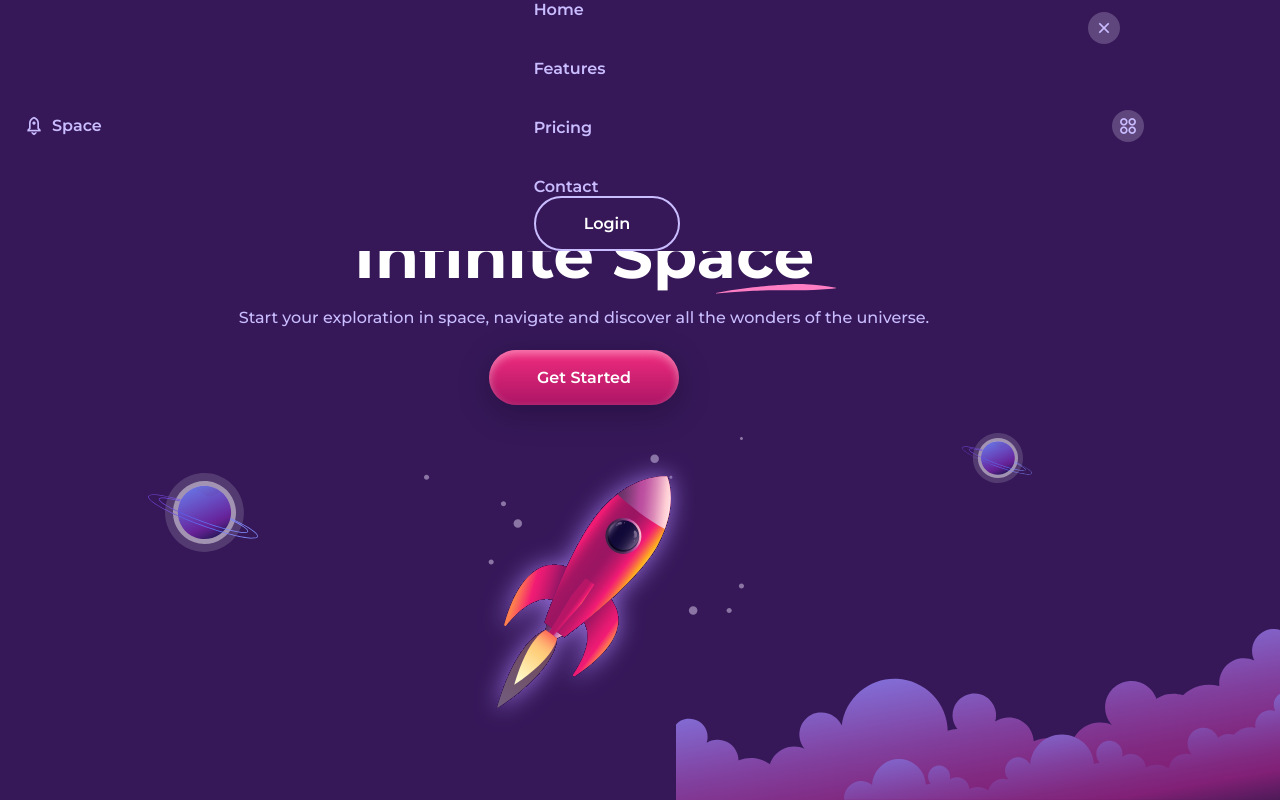
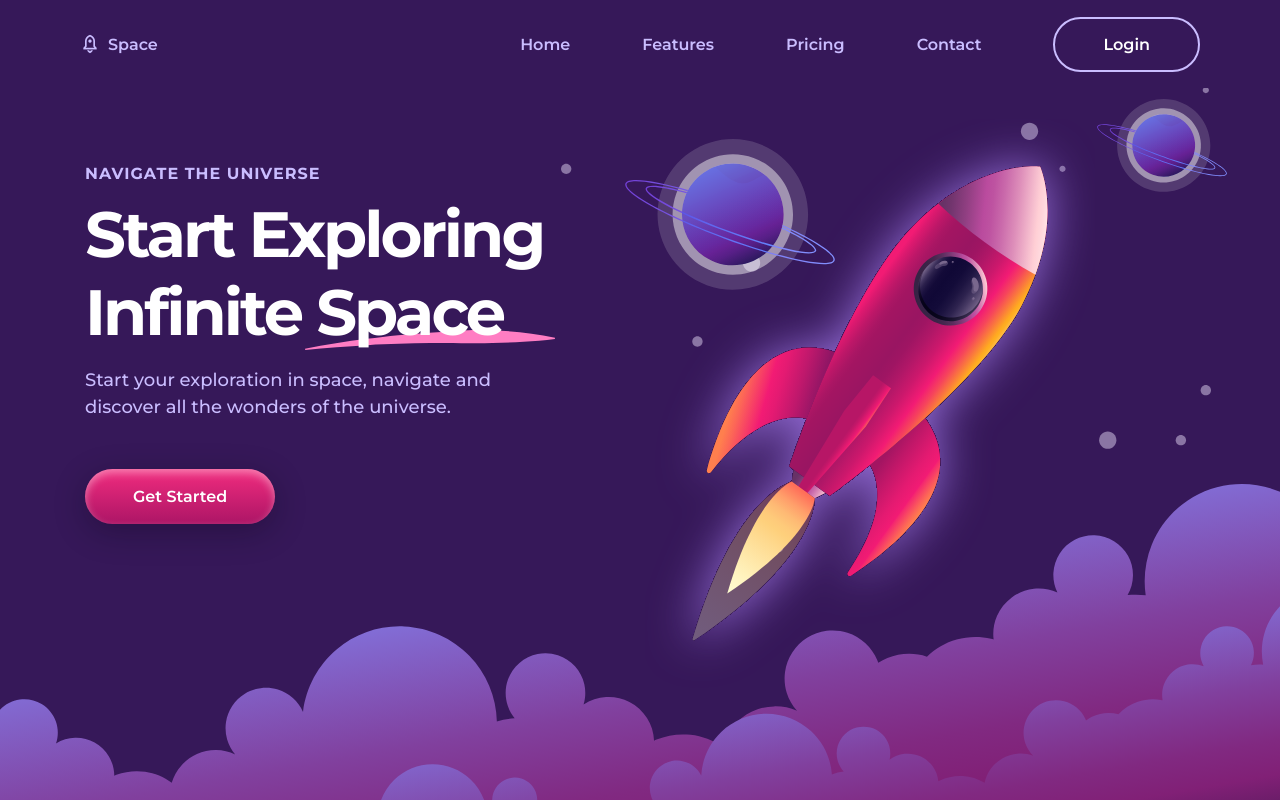
Before and after one commit to vitviki/space-website, a plain HTML site: page index.html in a window 1280 px wide. Drawn offline with nearby package versions, Linux system fonts and the light colour scheme.

Commit message:
added: styles for various screen sizes

```diff
--- a/css/styles.css
+++ b/css/styles.css
@@ -290,3 +290,147 @@ img {
     width: 700px;
     right: -6rem;
 }
+
+@media screen and (max-width: 300px) {
+    .container {
+        margin-inline: 1rem;
+    }
+
+    .home__title {
+        font-size: 1.75rem;
+    }
+}
+
+@media screen and (max-width: 376px) and (min-height: 800px) {
+    .home__container {
+        padding-top: 10rem;
+    }
+}
+
+@media screen and (min-width: 576px) {
+    .home__container
+     {
+        grid-template-columns: 400px;
+        justify-content: center;
+     }
+
+     .nav__menu {
+        width: 60%;
+     }
+
+     .home__cloud-1 {
+        width: 100%;
+        left: 0;
+     }
+
+     .home__cloud-2 {
+        width: 80%;
+     }
+}
+
+@media screen and (min-width: 767px) {
+    .home {
+        display: grid;
+        place-content: center;;
+    }
+
+    .home__container {
+        grid-template-columns: repeat(2, 350px);
+        padding-top: 0;
+
+    }
+
+    .home__content {
+        text-align: initial;
+    }
+
+    .home__title {
+        margin-inline: 0;;
+    }
+}
+
+@media screen and (min-width: 1023px) {
+    .nav {
+        height: calc(var(--height-height) + 2rem);
+    }
+
+    .nav__toggle,
+    .nav__close {
+        display: none;
+    }
+
+    .nav__menu {
+        width: 100%;
+        display: flex;
+        align-items: center;
+        column-gap: 4.5rem;
+    }
+
+    .nav__list {
+        margin-left: auto;
+        flex-direction: row;
+        column-gap: 4.5rem;
+    }
+}
+
+@media screen and (min-width: 1152px) {
+    .container {
+        margin-inline: auto;
+    }
+
+    .home__container {
+        grid-template-columns: 460px 650px;
+        align-items: center;
+        z-index: 5;
+    }
+
+    .home__subtitle {
+        font-size: var(--normal-font-size);
+        margin-bottom: .75rem;
+    }
+
+    .home__title {
+        letter-spacing: -3px;
+        margin-bottom: 1rem;
+    }
+
+    .home__title img {
+        width: 250px;
+        right: -.75rem;
+    }
+
+    .home__description {
+        font-size: var(--h3-font-size);
+        margin-bottom: 3rem;;
+    }
+
+    .home__images {
+        height: 450px;
+    }
+
+    .home__points {
+        width: 100%;
+        top: -2rem;
+        right: -1rem;
+    }
+
+    .home__rocket
+     {
+        width: 450px;
+     }
+
+     .home__planet-1 {
+        width: 210px;
+        left: 5rem;
+     }
+
+     .home__planet-2 {
+        width: 130px;
+        right: -2rem;
+     }
+
+     .home__cloud-1,
+     .home__cloud-2 {
+        bottom: -3rem;
+     }
+}
```
